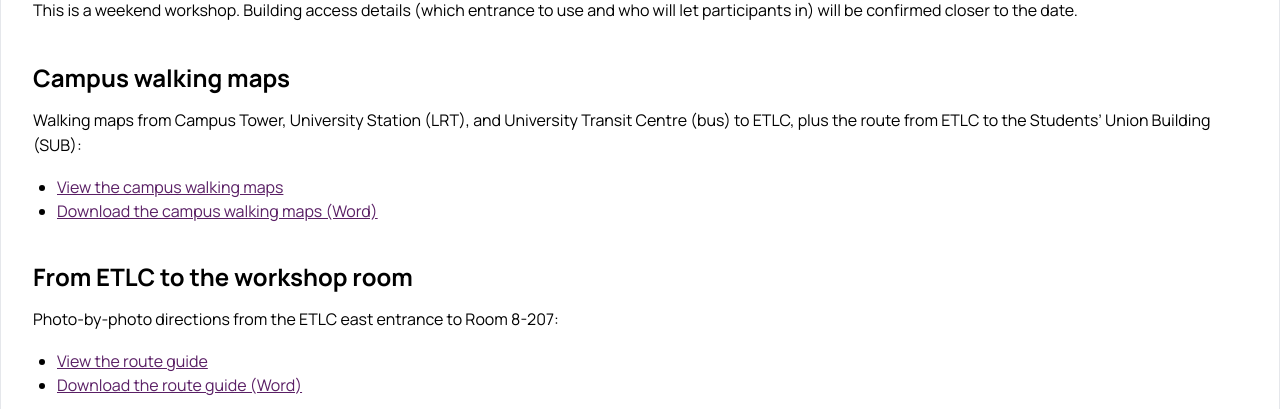
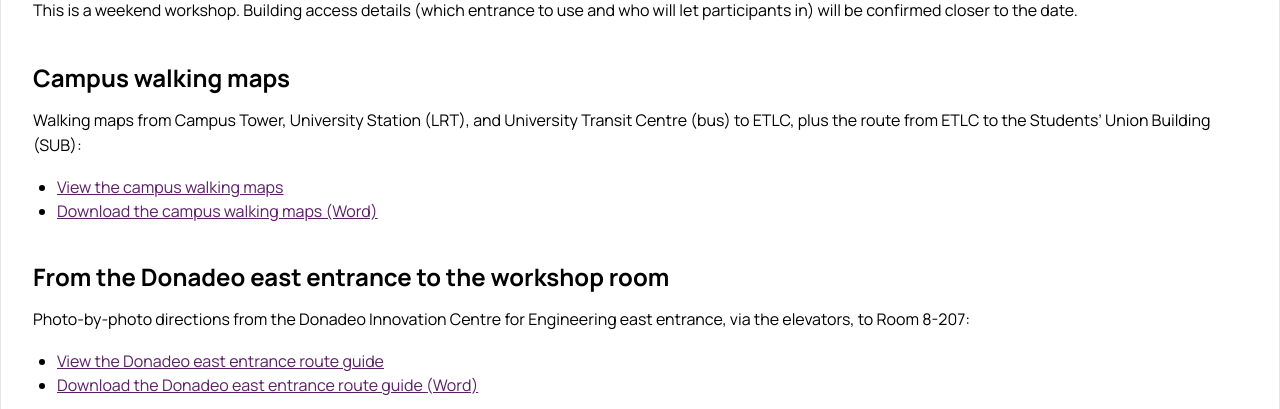
Before and after one commit to bioinformaticsdotca/travel_logistics, a Jekyll site: the page built from edmonton/LLM_Ed-2611.md, in a window 1280 px wide and 900 px high, scrolled down 523 px, cut to the strip 0-409 px from the top of the window. Built offline with Jekyll 4.4.1, drawn with Linux system fonts in a browser that asks for light colours; nearby versions of some CDN libraries.

Commit message:
Link Donadeo elevator guides above ETLC room directions

```diff
--- a/edmonton/LLM_Ed-2611.md
+++ b/edmonton/LLM_Ed-2611.md
@@ -20,6 +20,13 @@ Walking maps from Campus Tower, University Station (LRT), and University Transit
 
 - [View the campus walking maps](https://bioinformaticsdotca.github.io/travel_logistics/edmonton/LLM_Ed-2611-guides/Campus_Walking_Maps.html)
 - [Download the campus walking maps (Word)](https://bioinformaticsdotca.github.io/travel_logistics/edmonton/LLM_Ed-2611-guides/Campus_Walking_Maps.docx)
+
+### From the Donadeo east entrance to the workshop room
+
+Photo-by-photo directions from the Donadeo Innovation Centre for Engineering east entrance, via the elevators, to Room 8-207:
+
+- [View the Donadeo east entrance route guide](https://bioinformaticsdotca.github.io/LLM_Ed-2611/guides/donadeo-east-to-ice-8207/)
+- [Download the Donadeo east entrance route guide (Word)](https://bioinformaticsdotca.github.io/LLM_Ed-2611/guides/Donadeo_East_Entrance_to_ICE_8207.docx)
 
 ### From ETLC to the workshop room
 
```
Also changed, not shown: latest_changes/latest_changes_2026-11-13_1250.md (added, +5 -0 lines).
